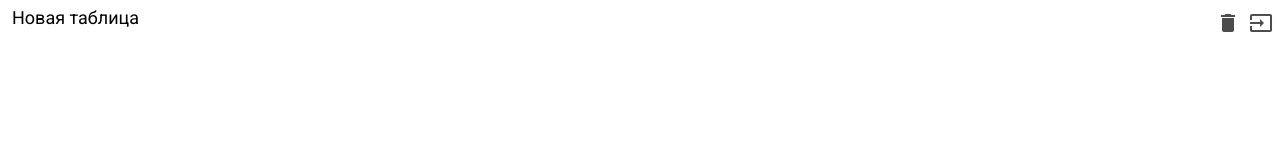
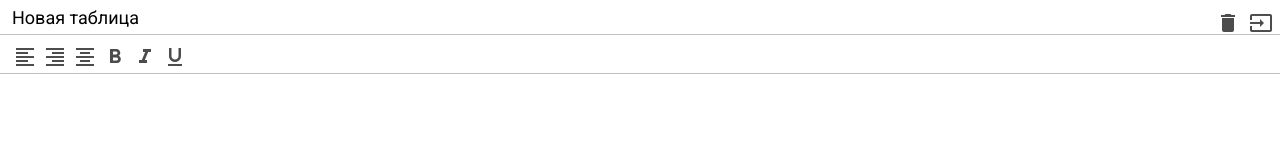
Before and after one commit to malashta/excel, a website built with webpack: page src/index.html in a window 1280 px wide. Built offline with nearby package versions, Linux system fonts and the light colour scheme.

Commit message:
add styles for toolbar

```diff
--- a/src/index.html
+++ b/src/index.html
@@ -27,7 +27,36 @@
       </div>
 
       <div class="excel__toolbar">
-
+        <div class="button">
+            <span class="material-icons">
+              format_align_left
+            </span>
+        </div>
+        <div class="button">
+            <span class="material-icons">
+              format_align_right
+            </span>
+        </div>
+        <div class="button">
+            <span class="material-icons">
+              format_align_center
+            </span>
+        </div>
+        <div class="button">
+            <span class="material-icons">
+              format_bold
+            </span>
+        </div>
+        <div class="button">
+            <span class="material-icons">
+              format_italic
+            </span>
+        </div>
+        <div class="button">
+            <span class="material-icons">
+              format_underline
+            </span>
+        </div>
       </div>
 
       <div class="excel__formula">
--- a/src/scss/_variables.scss
+++ b/src/scss/_variables.scss
@@ -1,2 +1,3 @@
 $header-height: 34px;
+$toolbar-height: 40px;
 $border-color: #c0c0c0;
--- a/src/scss/components/toolbar.scss
+++ b/src/scss/components/toolbar.scss
@@ -2,5 +2,17 @@
 @import "../mixins";
 
 .excel__toolbar {
+  height: $toolbar-height;
+  position: absolute;
+  left: 0;
+  right: 0;
+  top: $header-height;
+  border-top: 1px solid $border-color;
+  border-bottom: 1px solid $border-color;
+  padding: 7px 10px;
+  display: flex;
 
+  .button {
+    @include button(black);
+  }
 }
```
